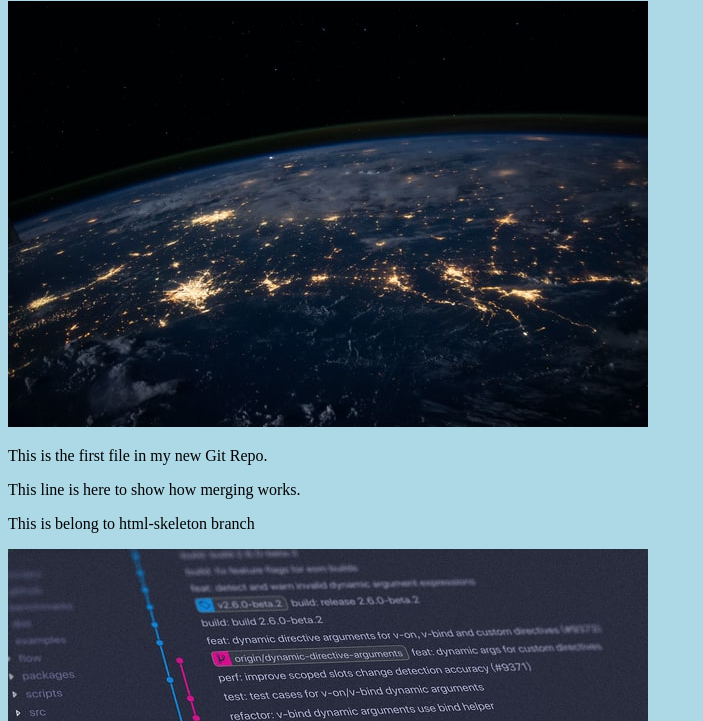
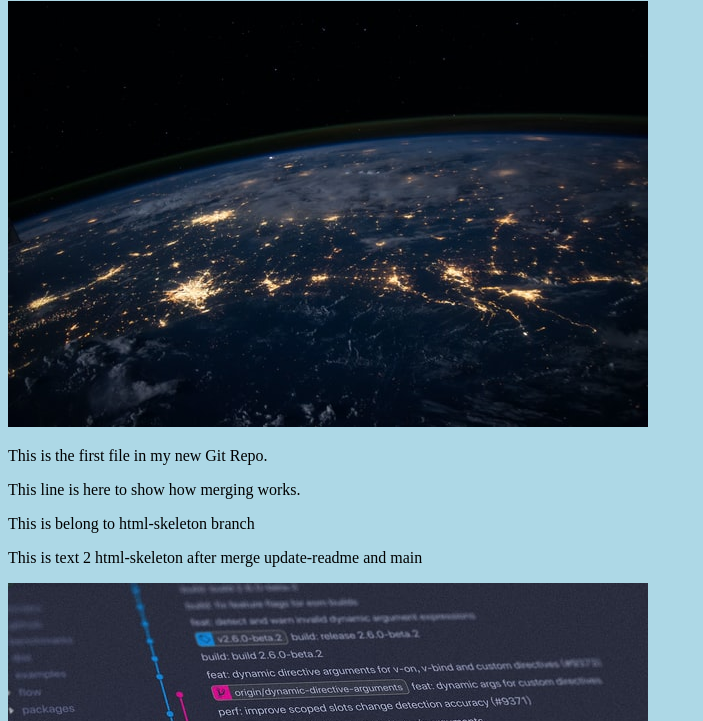
Before and after one commit to dathoangdat22/hello-world, a plain HTML site: page index.html in a window 1280 px wide. Shown: the part 79-800 px from the top of the page, without its empty margins (0-703 px from the left). Drawn offline with Linux system fonts and the light colour scheme.

Commit message:
Updated index 2

```diff
--- a/index.html
+++ b/index.html
@@ -13,6 +13,7 @@ style="width:100%;max-width:640px"></div>
 <p>This is the first file in my new Git Repo.</p>
 <p>This line is here to show how merging works.</p>
 <p>This is belong to html-skeleton branch</p>
+<p>This is text 2 html-skeleton after merge update-readme and main
 <div><img src="img_hello_git.jpg" alt="Hello Git" style="width:100%;max-width:640px"></div>
 </body>
 </html>
```
